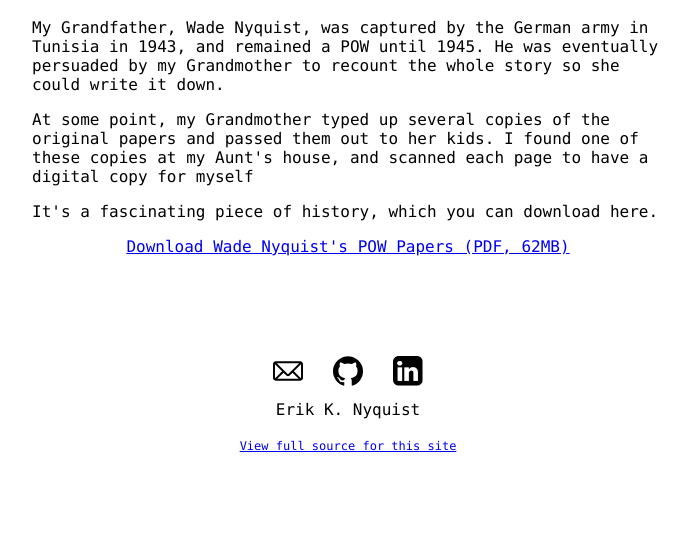
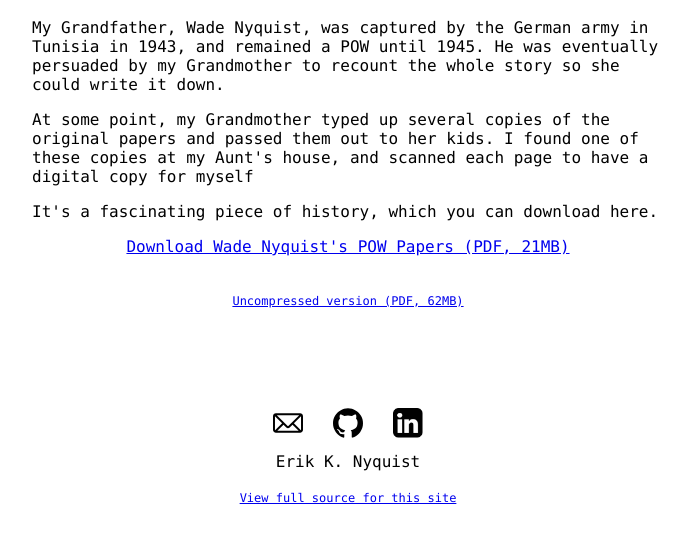
Before and after one commit to eriknyquist/personal-site, a Django app: template templates/wadenyquist.html in a window 1280 px wide. Shown: the part 580-1128 px from the top of the page, without its empty margins (292-980 px from the left). Before the commit the page ends 1032 px from the top, so only its background shows below. Run offline with Django 3.2, Linux system fonts and the light colour scheme; the template is opened without the code that fills it, so the values that code supplies are empty; some libraries are stand-ins or nearby versions.

Commit message:
Add compressed version of Wade's POW papers

```diff
--- a/main/urls.py
+++ b/main/urls.py
@@ -17,6 +17,7 @@ urlpatterns = [
     path('wadenyquist/', views.wadenyquist, name='wadenyquist'),
     path('deepspacetrader/', views.deepspacetrader, name='deepspacetrader'),
     path('wadenyquist_pdf/', views.wadenyquist_pdf, name='wadenyquist_pdf'),
+    path('wadenyquist_compressed_pdf/', views.wadenyquist_compressed_pdf, name='wadenyquist_compressed_pdf'),
     path('millerfamilyhistory/', views.millerfamilyhistory, name='millerfamilyhistory'),
     path('millerfamilyhistory_pdf/', views.millerfamilyhistory_pdf, name='millerfamilyhistory_pdf'),
     url(r'^favicon.ico$',
--- a/templates/wadenyquist.html
+++ b/templates/wadenyquist.html
@@ -27,9 +27,15 @@
     <p>It's a fascinating piece of history, which you can download here.</p>
 
     <div style="text-align:center">
-        <a target="_blank" href="/wadenyquist_pdf/">Download Wade Nyquist's POW Papers (PDF, 62MB)</a>
+        <a target="_blank" href="/wadenyquist_compressed_pdf/">Download Wade Nyquist's POW Papers (PDF, 21MB)</a>
     </div>
 
+    <br>
+    <br>
+
+    <div style="text-align:center;font-size:12px">
+        <a target="_blank" href="/wadenyquist_pdf/">Uncompressed version (PDF, 62MB)</a>
+    </div>
 </div>
 {% include "footer.html" %}
 </body>
```
Also changed, not shown: main/views.py (+13 -0 lines), 1 other file.
